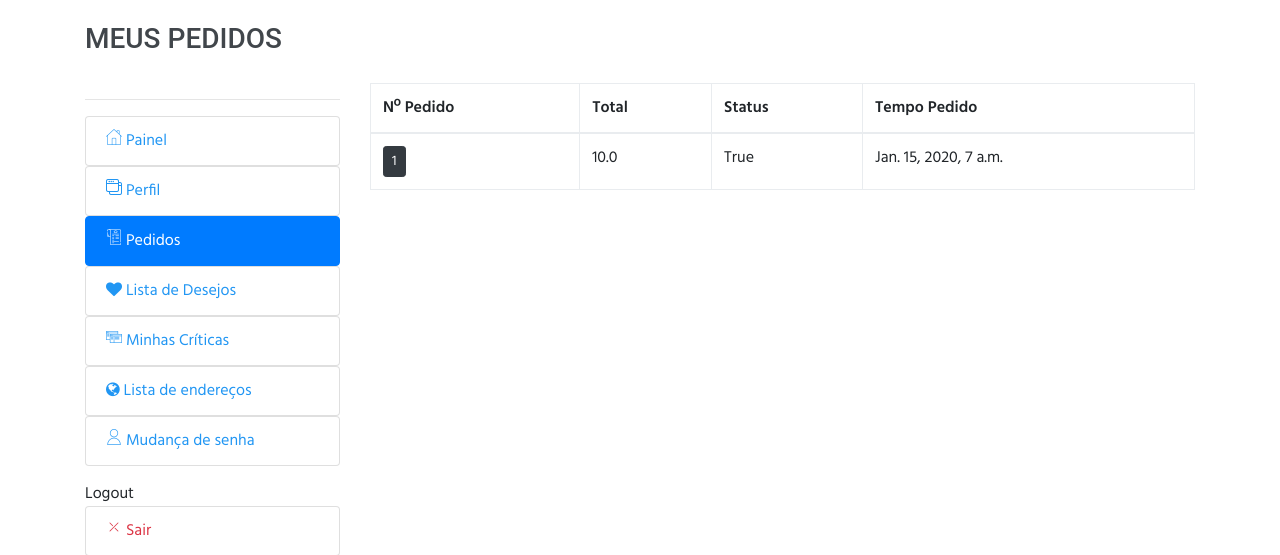
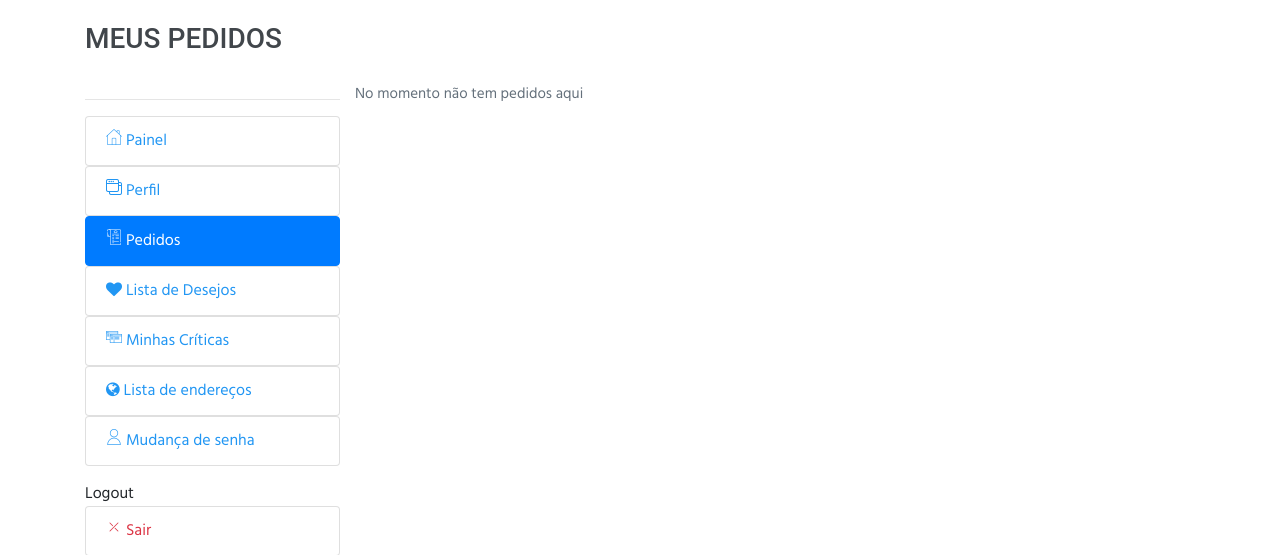
Before and after one commit to alfabar/pecas.vendas, a Django app: page /meus-pedidos in a window 1280 px wide. Shown: the part 108-663 px from the top of the page. Run offline with Django 3.2, Linux system fonts and the light colour scheme; a user stored in the database is signed in; tables that the repository leaves empty hold one stand-in row (values such as "Sample post"); parts of the project's set-up code (start-up, migrations or seed data) failed here and were passed over; some libraries are stand-ins or nearby versions.

Commit message:
atualizado

```diff
--- a/main/templates/user/pedidos.html
+++ b/main/templates/user/pedidos.html
@@ -6,6 +6,7 @@
         <div class="col-md-3">
             {% include 'user/user-sidebar.html' %}
         </div>
+        {% if order %}
         <div class="col-md-9">
             <div class="table-responsive">
                 <table class="table-bordered table">
@@ -30,6 +31,9 @@
                 </table>
             </div>
         </div>
+        {% else %}
+        <p>No momento não tem pedidos aqui</p>
+        {% endif%}
     </div>
 </main>
 {% endblock %}
```
